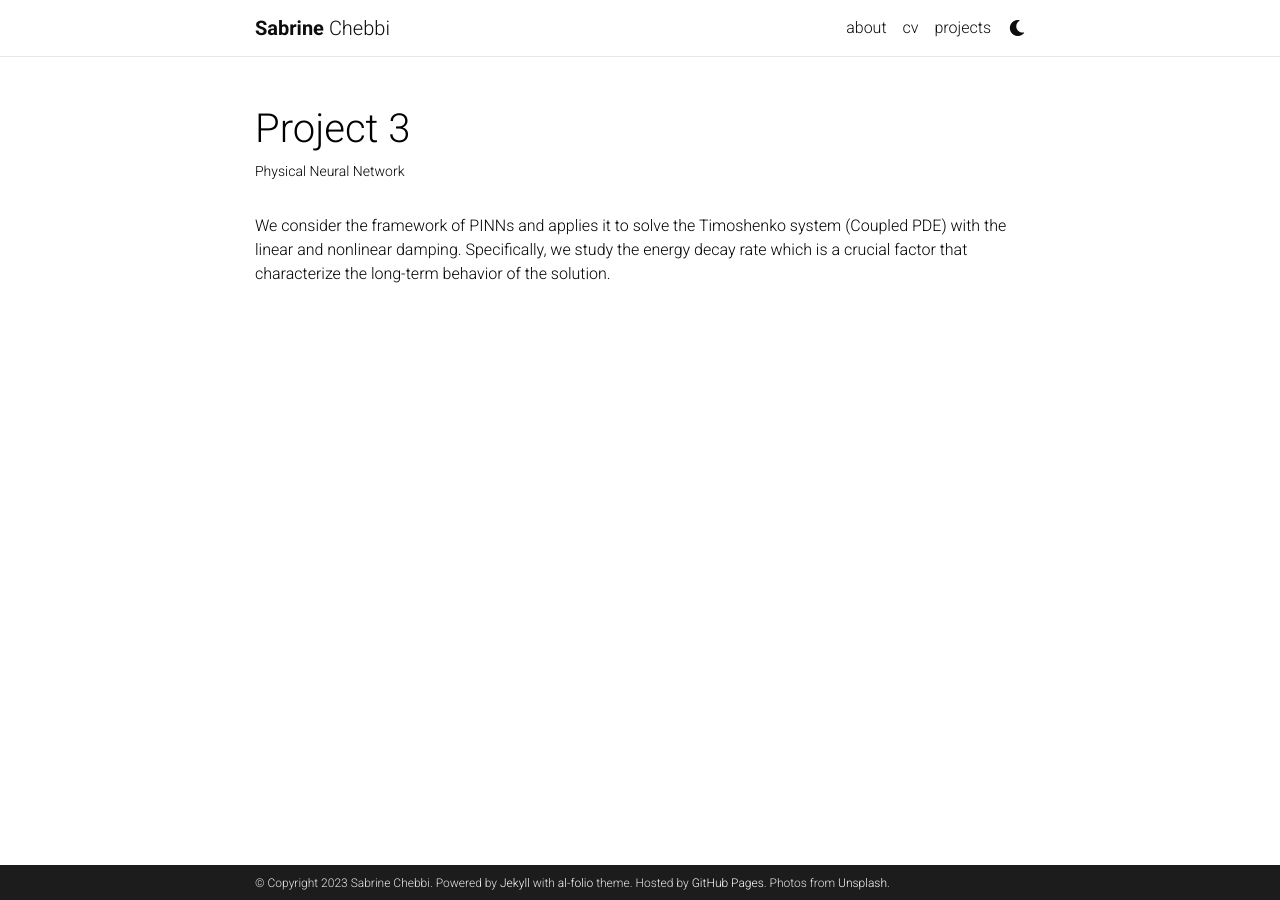
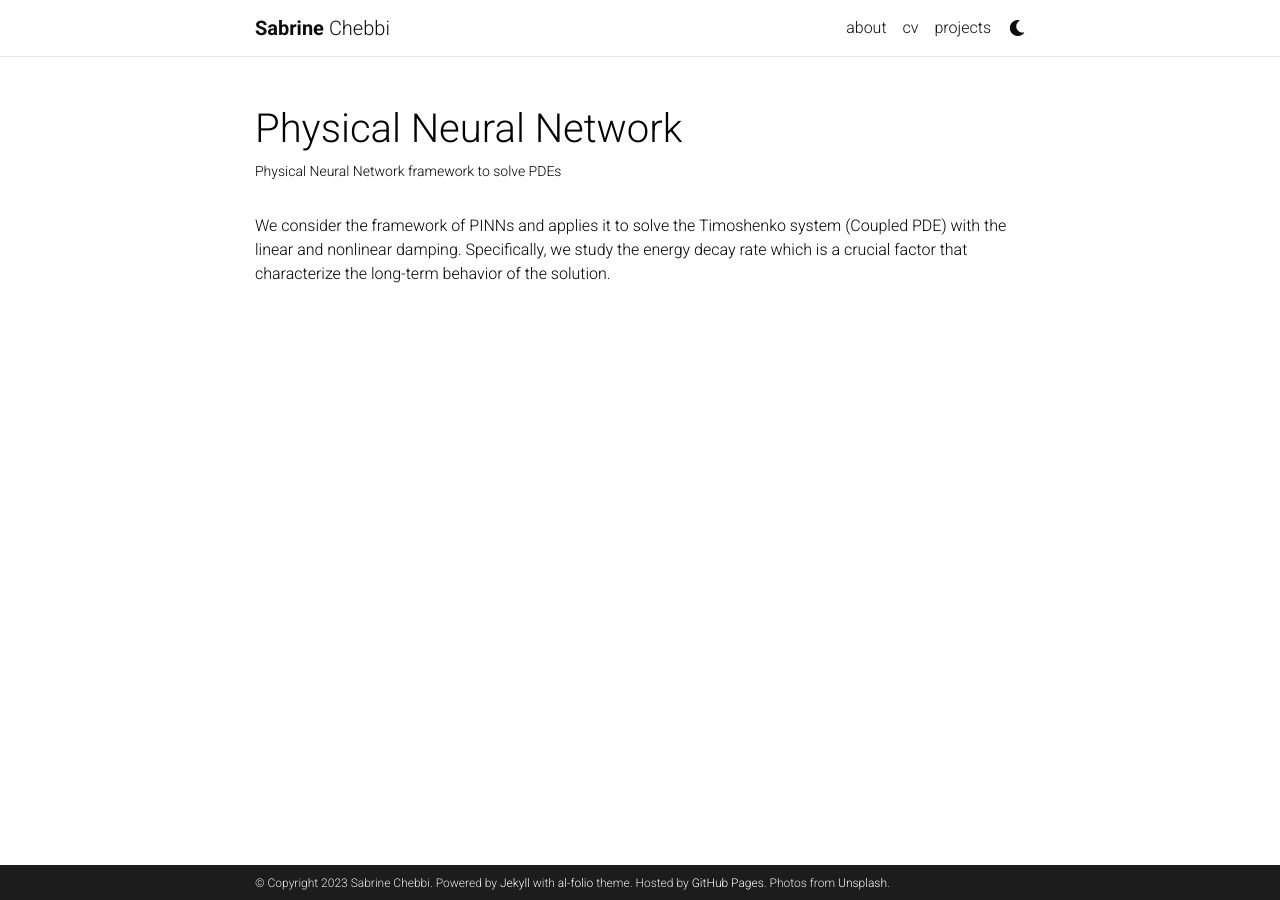
Before and after one commit to Sabrine-stack/Sabrine-stack.github.io, a Jekyll site: the page built from _projects/3_project.md, in a window 1280 px wide. Built offline with Jekyll 4.4.1, drawn with Linux system fonts in a browser that asks for light colours; comment, search, counter and statistics services are not loaded; a style sheet for code colours, icons or effects is not loaded.

Commit message:
Update 3_project.md

```diff
--- a/_projects/3_project.md
+++ b/_projects/3_project.md
@@ -1,7 +1,7 @@
 ---
 layout: page
-title: Project 3
-description: Physical Neural Network
+title: Physical Neural Network
+description: Physical Neural Network framework to solve PDEs
 img: assets/img/7.jpg
 #redirect:
 importance: 3
```
